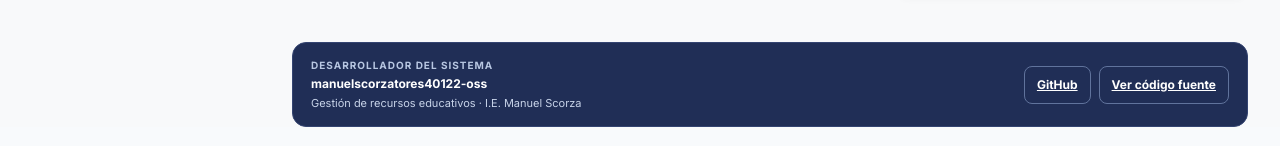
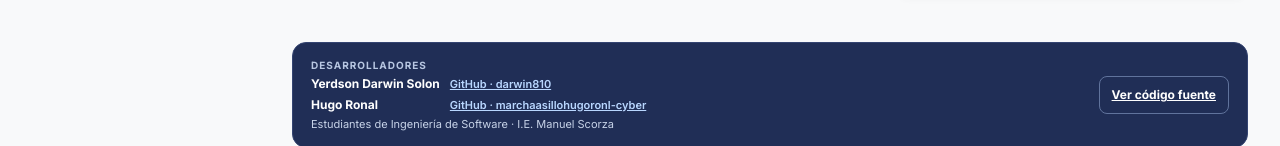
Before and after one commit to manuelscorzatores40122-oss/sistema-inventario-computo, a Next.js app: page /admin/dashboard in a window 1280 px wide. Shown: the part 806-952 px from the top of the page. Built offline with nearby package versions, Linux system fonts and the light colour scheme; no server answers.

Commit message:
fix: credit the correct software development students

```diff
--- a/app/components/DeveloperCredit.module.css
+++ b/app/components/DeveloperCredit.module.css
@@ -1,6 +1,9 @@
 .credit { display:flex; align-items:center; justify-content:space-between; gap:16px; color:#d9e2f5; background:#202e56; border:1px solid #344471; border-radius:14px; padding:15px 18px; font-size:12px; }
 .credit>div:first-child { display:grid; gap:2px; min-width:0; }
 .credit strong { color:white; overflow-wrap:anywhere; }
+.people { display:grid; grid-template-columns:auto auto; justify-content:start; align-items:center; column-gap:10px; row-gap:3px; }
+.people a { color:#b9d7ff; font-size:11px; font-weight:600; overflow-wrap:anywhere; }
+.people a:hover { color:white; text-decoration:underline; }
 .label { color:#b8c7e2; font-size:10px; font-weight:700; text-transform:uppercase; letter-spacing:.1em; }
 .note { color:#c7d3e8; font-size:11px; }
 .links { display:flex; flex-wrap:wrap; gap:8px; }
@@ -10,5 +13,6 @@
 .teacher { margin:18px 0 4px; }
 @media(max-width:575px) {
   .credit { align-items:flex-start; flex-direction:column; gap:10px; }
+  .people { grid-template-columns:1fr; }
   .admin { margin:8px 14px 18px; }
 }
--- a/app/components/DeveloperCredit.tsx
+++ b/app/components/DeveloperCredit.tsx
@@ -1,18 +1,21 @@
 import styles from './DeveloperCredit.module.css';
 
-const github = 'https://github.com/manuelscorzatores40122-oss';
-const repository = `${github}/sistema-inventario-computo`;
+const repository = 'https://github.com/manuelscorzatores40122-oss/sistema-inventario-computo';
 
 export default function DeveloperCredit({ placement = 'admin' }: { placement?: 'admin' | 'teacher' }) {
   return (
     <section className={`${styles.credit} ${placement === 'admin' ? styles.admin : styles.teacher}`} aria-label="Créditos del sistema">
       <div>
-        <span className={styles.label}>Desarrollador del sistema</span>
-        <strong>manuelscorzatores40122-oss</strong>
-        <span className={styles.note}>Gestión de recursos educativos · I.E. Manuel Scorza</span>
+        <span className={styles.label}>Desarrolladores</span>
+        <div className={styles.people}>
+          <strong>Yerdson Darwin Solon</strong>
+          <a href="https://github.com/darwin810" target="_blank" rel="noopener noreferrer">GitHub · darwin810</a>
+          <strong>Hugo Ronal</strong>
+          <a href="https://github.com/marchaasillohugoronl-cyber" target="_blank" rel="noopener noreferrer">GitHub · marchaasillohugoronl-cyber</a>
+        </div>
+        <span className={styles.note}>Estudiantes de Ingeniería de Software · I.E. Manuel Scorza</span>
       </div>
       <div className={styles.links}>
-        <a href={github} target="_blank" rel="noopener noreferrer">GitHub</a>
         <a href={repository} target="_blank" rel="noopener noreferrer">Ver código fuente</a>
       </div>
     </section>
```
